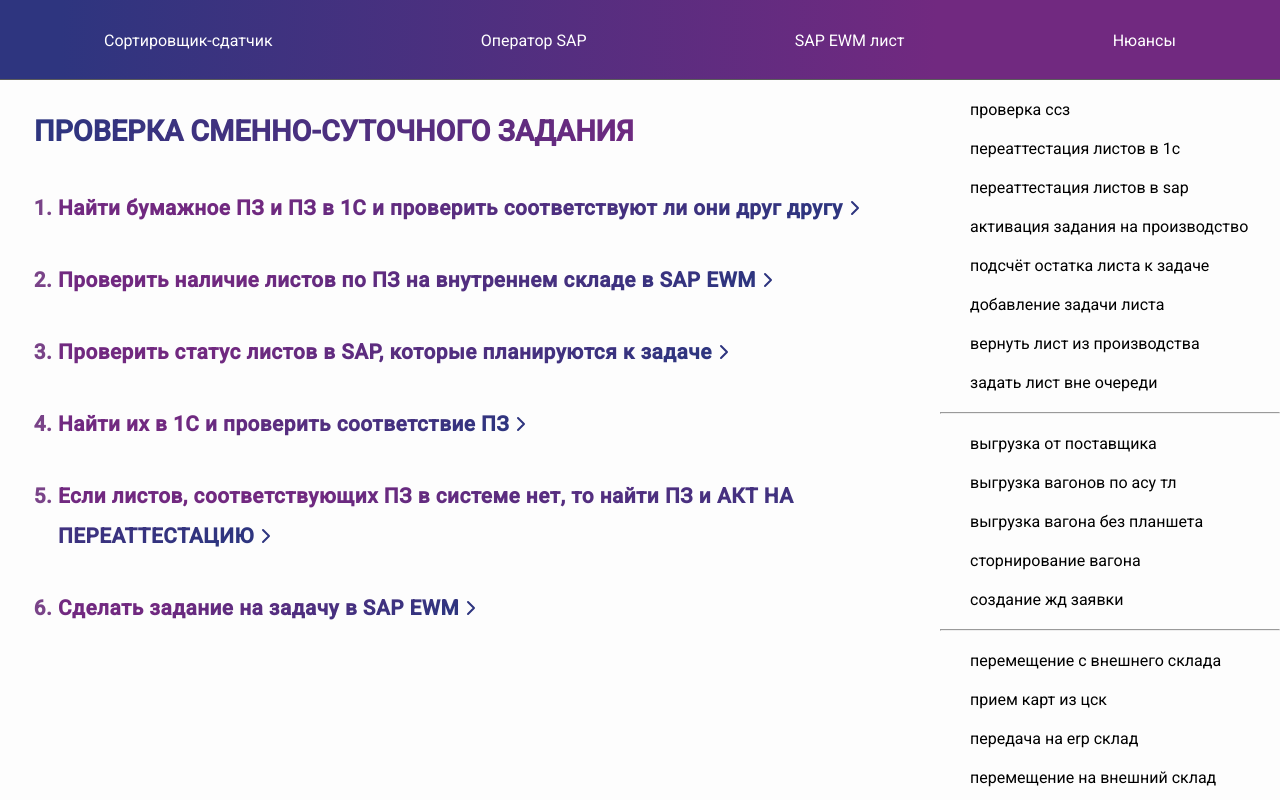
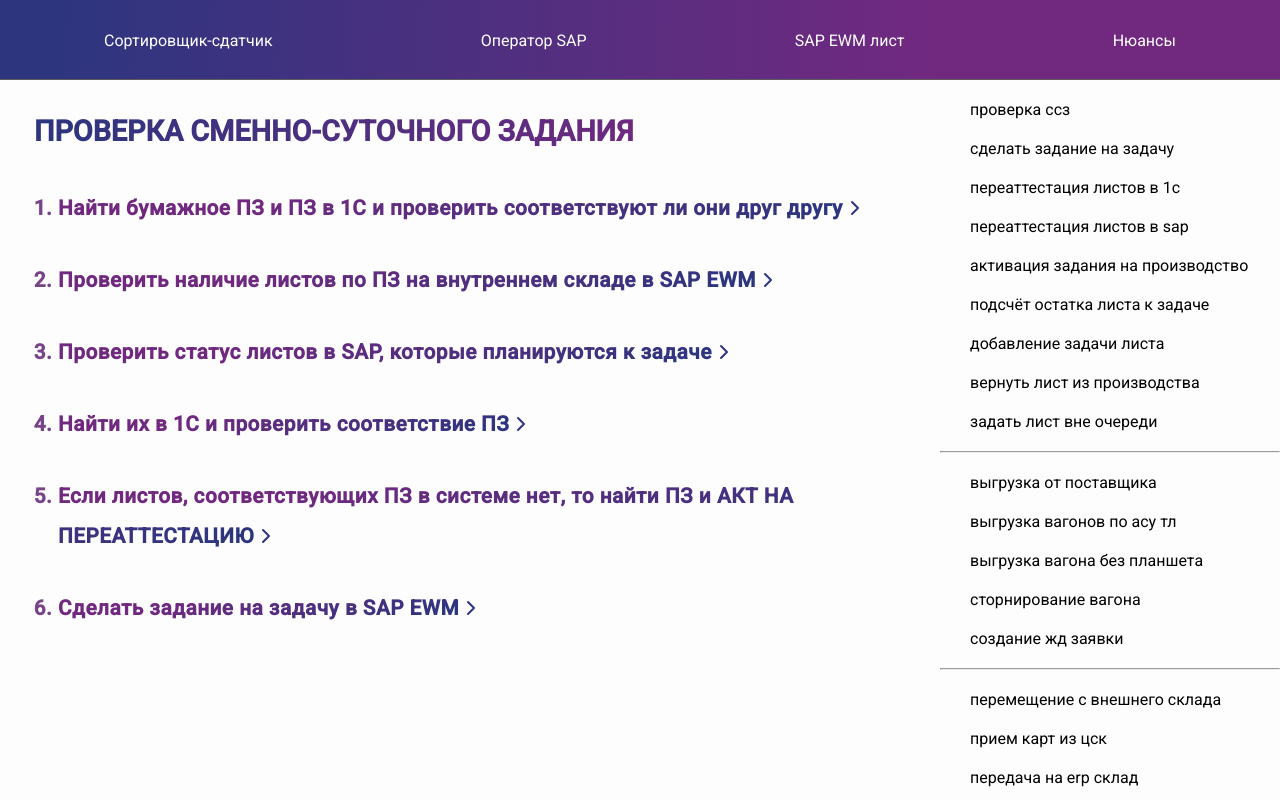
Before and after one commit to skladlista/instructions, a React (Create React App) app: page /#/sorter in a window 1280 px wide. Built offline with nearby package versions, Linux system fonts and the light colour scheme.

Commit message:
Update TableOfListSorter.jsx

```diff
--- a/src/Sorter/components/TableOfListSorter.jsx
+++ b/src/Sorter/components/TableOfListSorter.jsx
@@ -13,6 +13,12 @@ export default function TableOfListSorter(props) {
         <li onClick={topFunction}>
           <NavLink className="tableOfList__link" to="check-ssz">
             ПРОВЕРКА ССЗ
+          </NavLink>
+        </li>
+
+        <li onClick={topFunction}>
+          <NavLink className="tableOfList__link" to="create_work_production">
+            Сделать задание на задачу
           </NavLink>
         </li>
 
```
